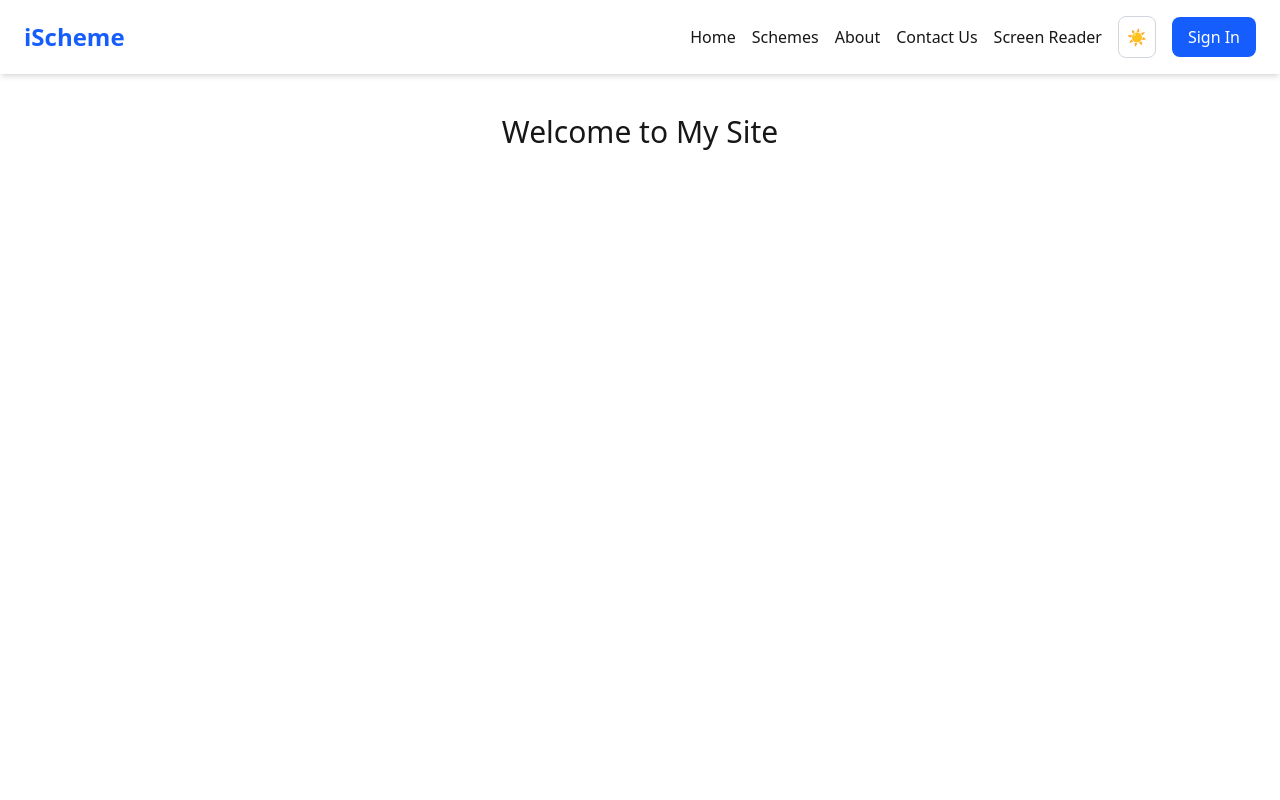
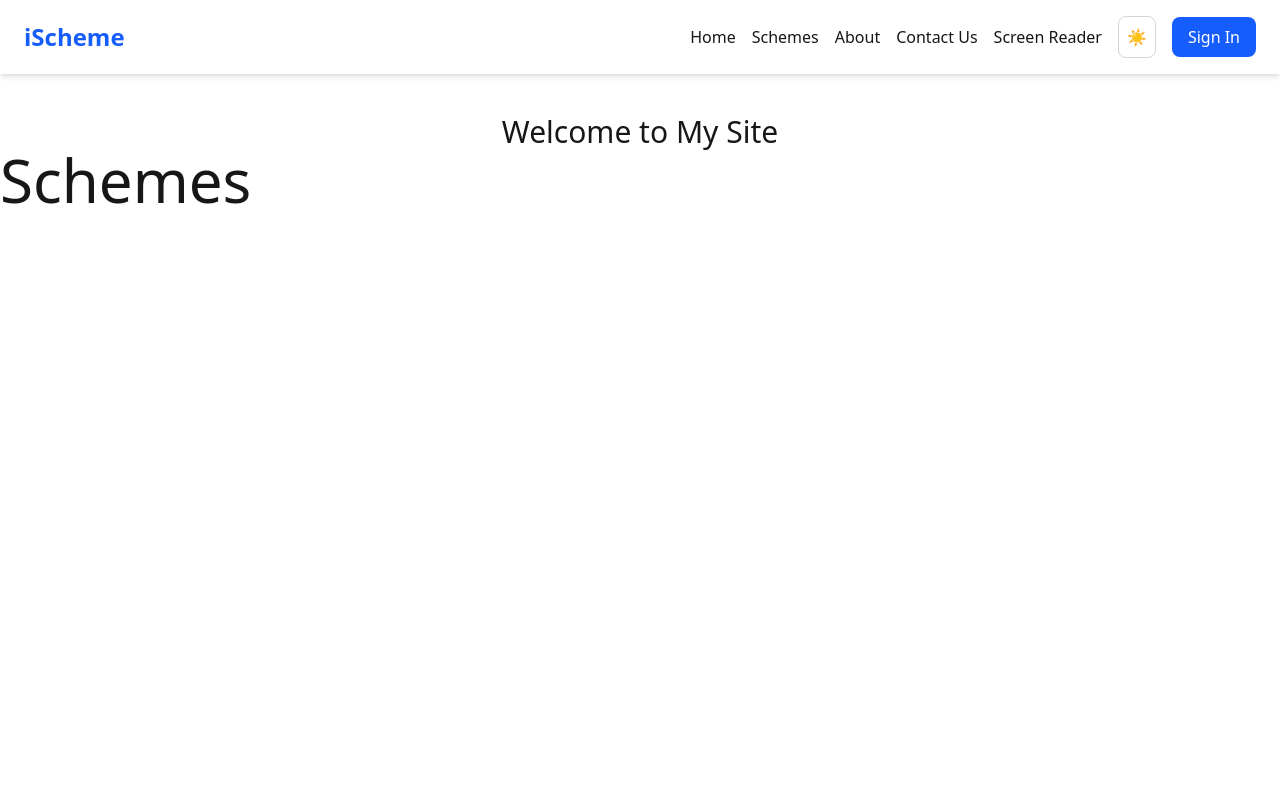
Before and after one commit to AssassinMaeve/iScheme, a Next.js app: page / in a window 1280 px wide. Shown: the top 800 px of the page. Built offline with nearby package versions, Linux system fonts and the light colour scheme.

Commit message:
currently working on schemes section

```diff
--- a/src/app/page.tsx
+++ b/src/app/page.tsx
@@ -7,10 +7,9 @@ export default function Home() {
       <NavBar/>
       <main className="flex-grow min-h-screen">
 
-
-
         <h1 className="text-3xl text-center mt-10">Welcome to My Site</h1>
 
+        <h1 className="text-6xl">Schemes</h1>
 
 
       </main>
```
